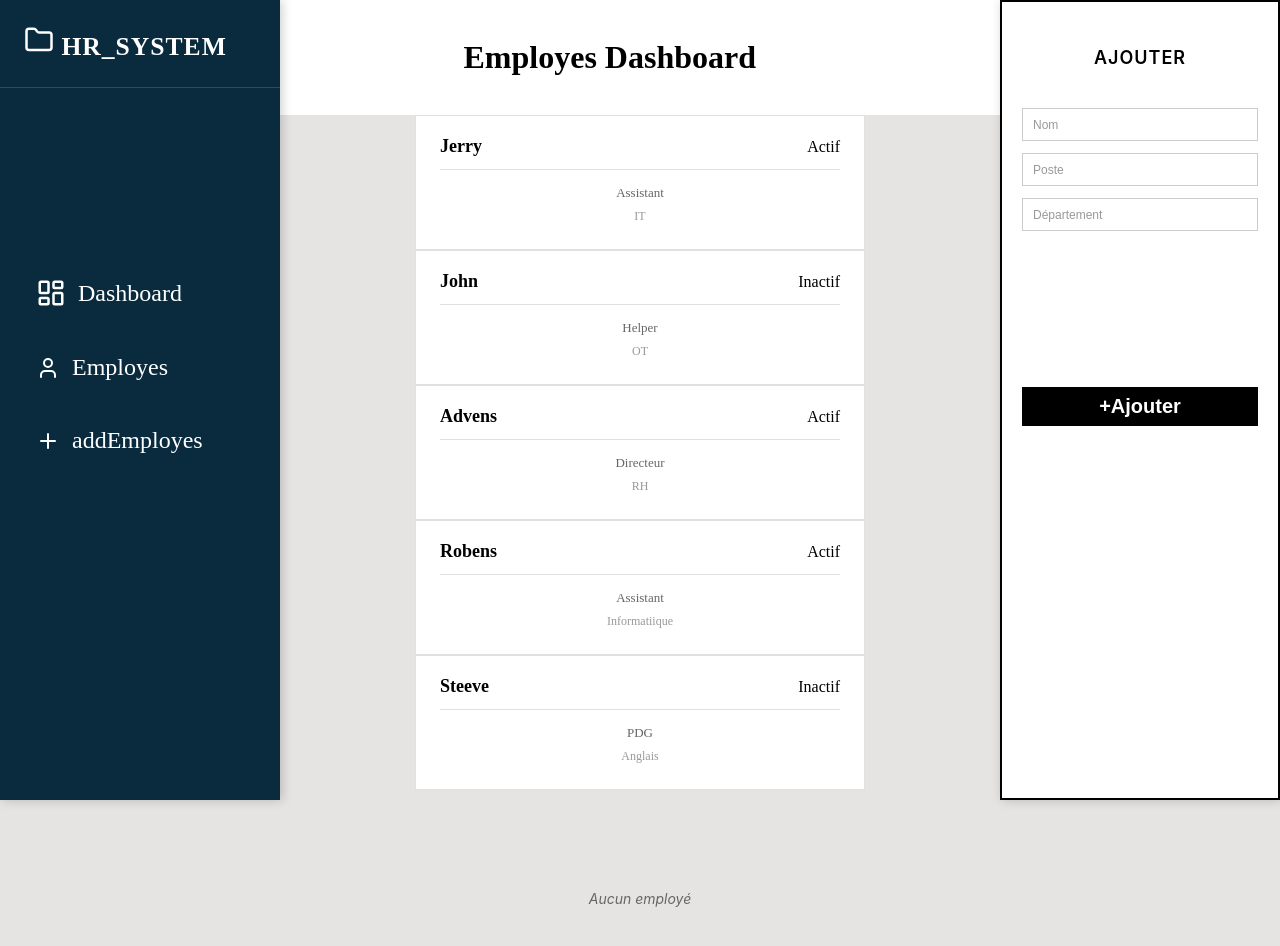
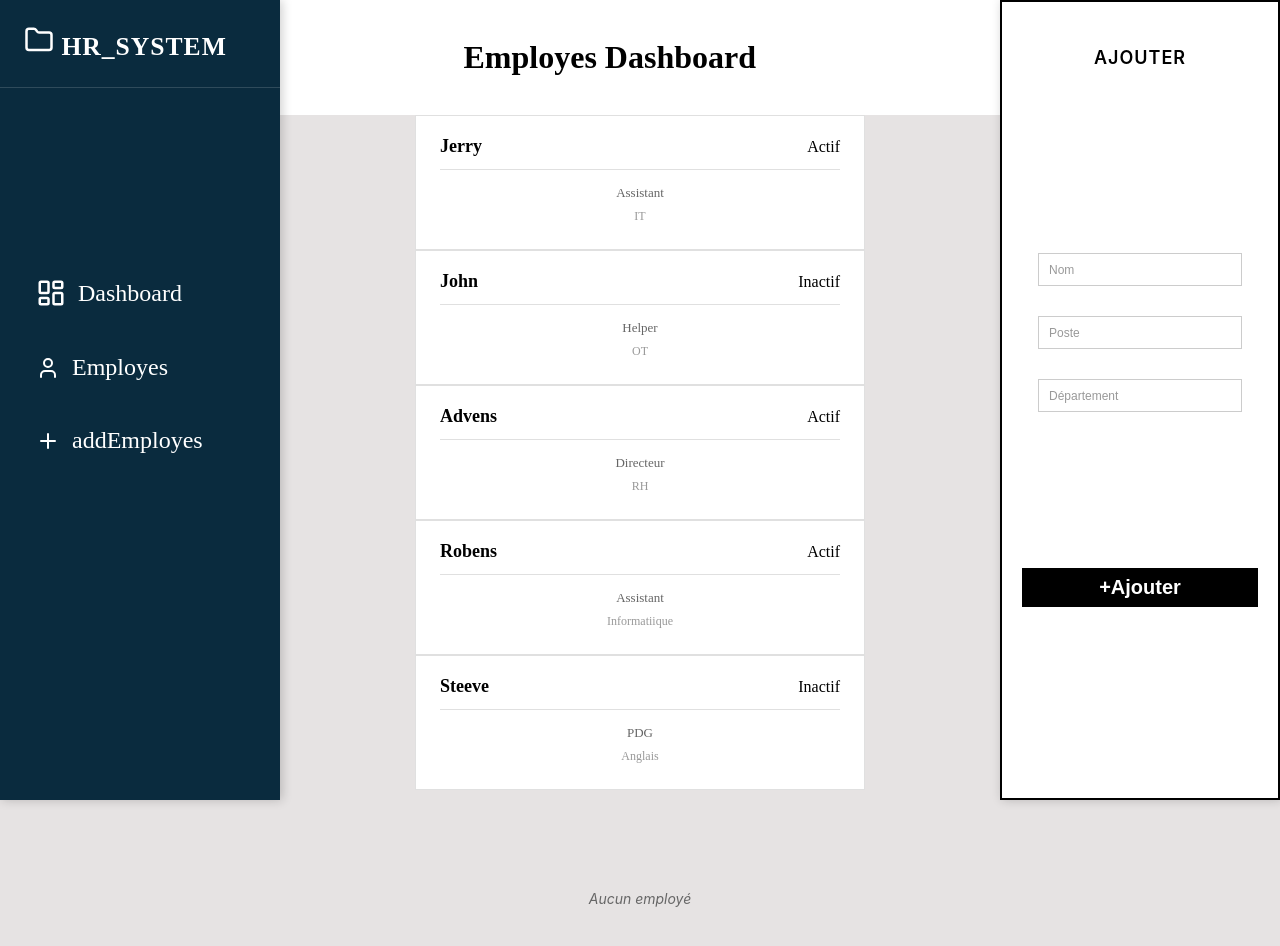
Before and after one commit to jerryinnocent123-ship-it/Capstone-Project, a React (Vite) app: page / in a window 1280 px wide. Shown: the top 946 px of the page. Built offline with nearby package versions, Linux system fonts and the light colour scheme.

Commit message:
modificasyon employeeForm.jsx

```diff
--- a/src/components/EmployeeForm.jsx
+++ b/src/components/EmployeeForm.jsx
@@ -67,7 +67,8 @@ export default function EmployeeForm() {
       <div className="form-container">
         <div className="form-card">
           <h3 className="form-title">Ajouter</h3>
-          <input
+          <div className="form-fields">
+            <input
             type="text"
             name="name"
             placeholder="Nom"
@@ -91,6 +92,7 @@ export default function EmployeeForm() {
             value={formData.department}
             className="input-field"
           />
+          </div>
           <button type="button" onClick={addEmployee} className="submit-btn">
             +Ajouter
           </button>
```
